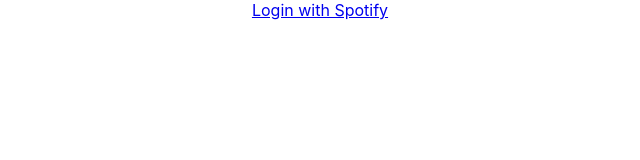
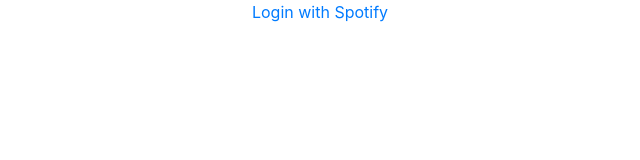
Before and after one commit to jkvaternik/cs4550-fp, a React (Create React App) app in the folder frontend/: page / in a window 1280 px wide. Shown: the top 160 px of the page, without its empty margins (320-960 px from the left). Built offline with nearby package versions, Linux system fonts and the light colour scheme.

Commit message:
add bootstrap import

```diff
--- a/frontend/src/index.css
+++ b/frontend/src/index.css
@@ -1,3 +1,5 @@
+@import 'bootstrap/dist/css/bootstrap.min.css';
+
 body {
   margin: 0;
   font-family: -apple-system, BlinkMacSystemFont, 'Segoe UI', 'Roboto', 'Oxygen',
```
